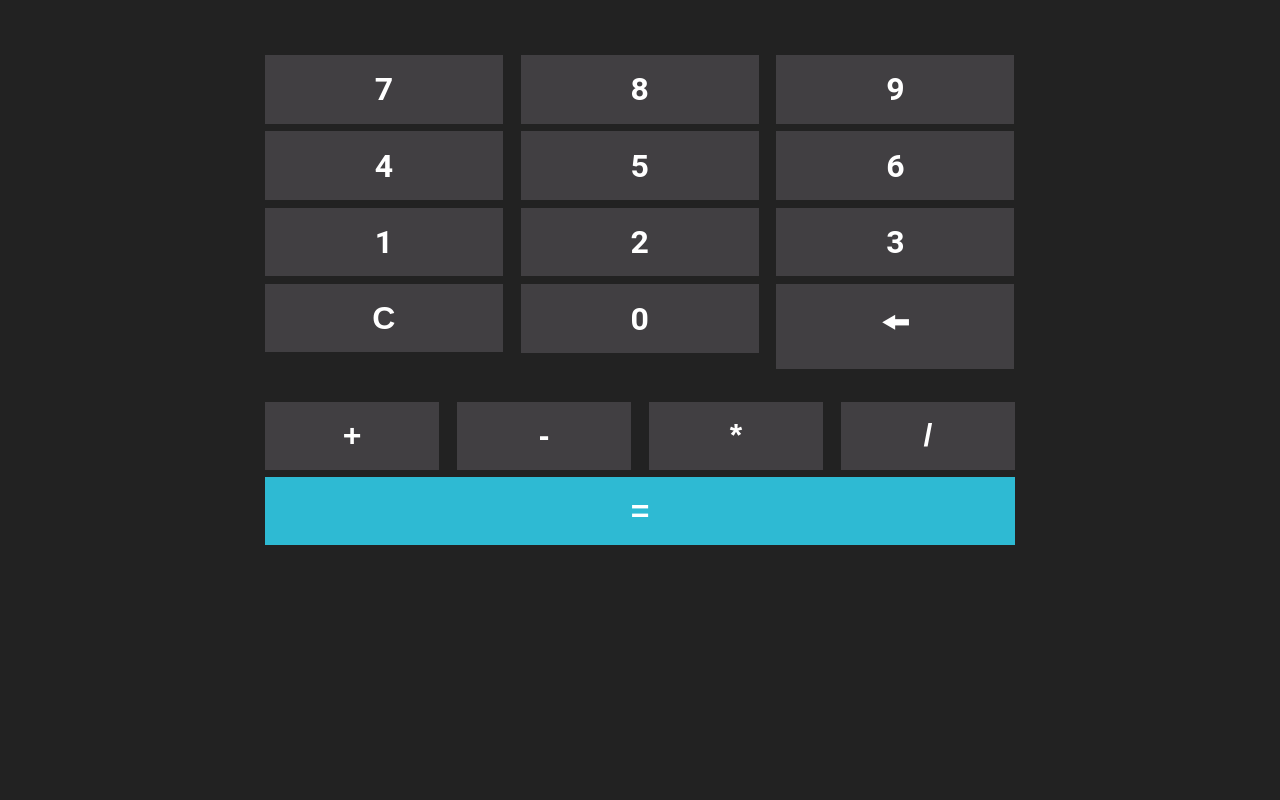
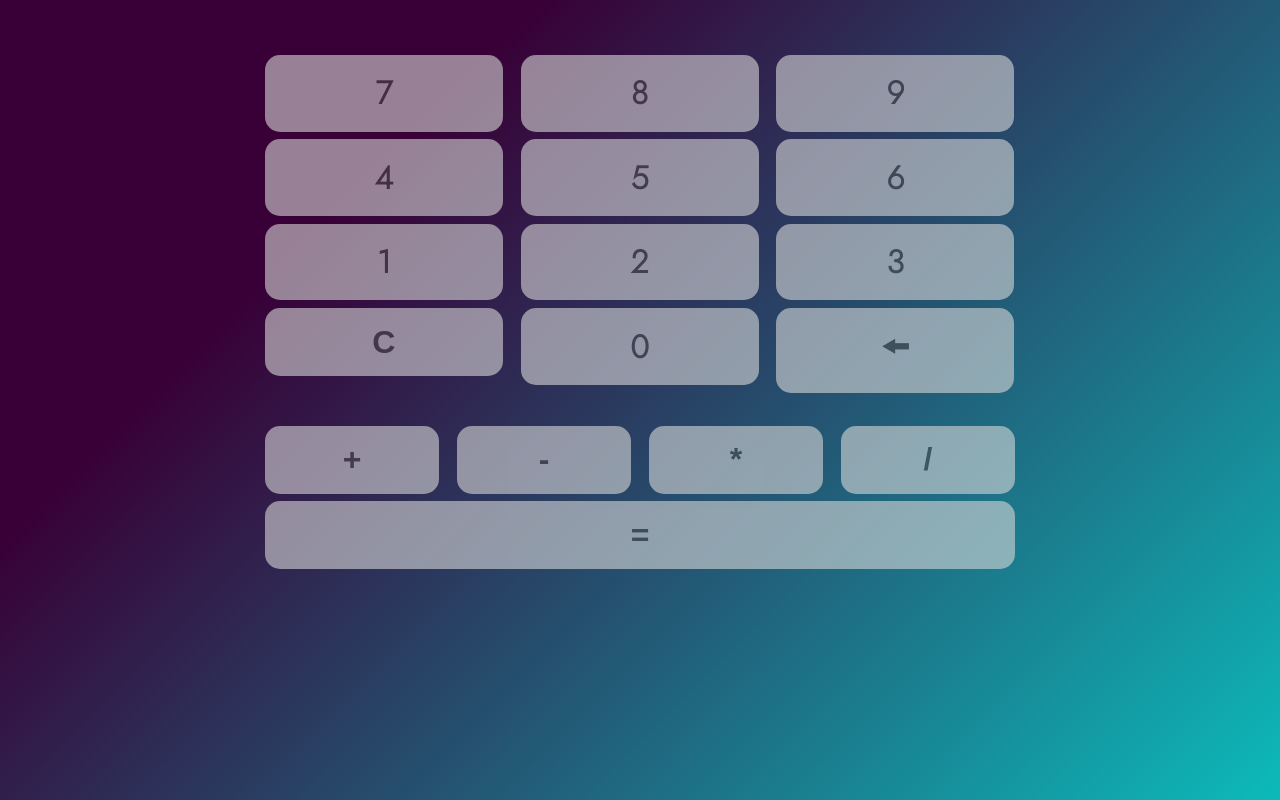
Before and after one commit to koutilyanamdeo/Mini-Project-2, a plain HTML site: page Minor-Project-2/calculator.html in a window 1280 px wide. Drawn offline with Linux system fonts and the light colour scheme.

Commit message:
Update calculator.css

```diff
--- a/Minor-Project-2/css/calculator.css
+++ b/Minor-Project-2/css/calculator.css
@@ -1,3 +1,5 @@
+@import url('https://fonts.googleapis.com/css2?family=Jost:wght@300&display=swap');
+
 *
 {
   margin: 0;
@@ -19,11 +21,14 @@
 {
   clear: both;
 }
-
+html{
+  background-image: linear-gradient(315deg, #0cbaba 0%, #380036 74%);
+  background-repeat: no-repeat;
+  height: 100%;
+}
 body
 {
-  font-family: 'Roboto', sans-serif;
-  background: #222222;
+  font-family: 'Jost', sans-serif;
 }
 
 .numbers
@@ -38,11 +43,13 @@
 {
   width: 31%;
   float: left;
-  background: #413F42;
+  background: #d8d8d8;
+  opacity: 60%;
+  color: rgb(78, 78, 78);
+  border-radius: 15px;
   padding: 2% 0;
   text-align: center;
   font-size: 2em;
-  color: #fff;
   margin: 0.5% 1.15%;
   font-weight: bold;
   border: none;
@@ -51,7 +58,10 @@
 .numbers li:hover, .numbers button:hover, .operators button:hover
 {
   cursor: pointer;
-  background: #2ebad3;
+  background: #86a4f7;
+  opacity: 60%;
+  color: rgb(255, 255, 255);
+  border-radius: 15px;
 }
 
 .operators button:last-child
@@ -72,28 +82,37 @@
   padding: 2% 0;
   text-align: center;
   font-size: 2em;
-  background: #413F42;
+  background: #d8d8d8;
+  opacity: 60%;
+  color: rgb(78, 78, 78);
+  border-radius: 15px;
   border: 1px solid #fff;
-  color: #fff;
+
   border: none;
   margin: 0.5% 1.15%;
   font-weight: bold;
 }
 .operators button:last-child
 {
-  background: #2ebad3;
+  background: #d8d8d8;
+  opacity: 60%;
+  color: rgb(78, 78, 78);
+  border-radius: 15px;
 }
 
 .operators button:last-child:hover
 {
-  background: #2494a8;
+  background: #d8d8d8;
+  opacity: 60%;
+  color: rgb(78, 78, 78);
+  border-radius: 15px;
 }
 
 .result
 {
   width: 60%;
   margin: 0 auto;
-  font-size: 10em;
+  font-size: 4em;
   color: #fff;
   text-align: center;
   font-weight: bold;
@@ -113,7 +132,7 @@
 
   .result
   {
-    font-size: 7em;
+    font-size: 3em;
   }
 }
 
@@ -121,7 +140,7 @@
 {
   .result
   {
-    font-size: 3em;
+    font-size: 2em;
   }
 
 }
```
